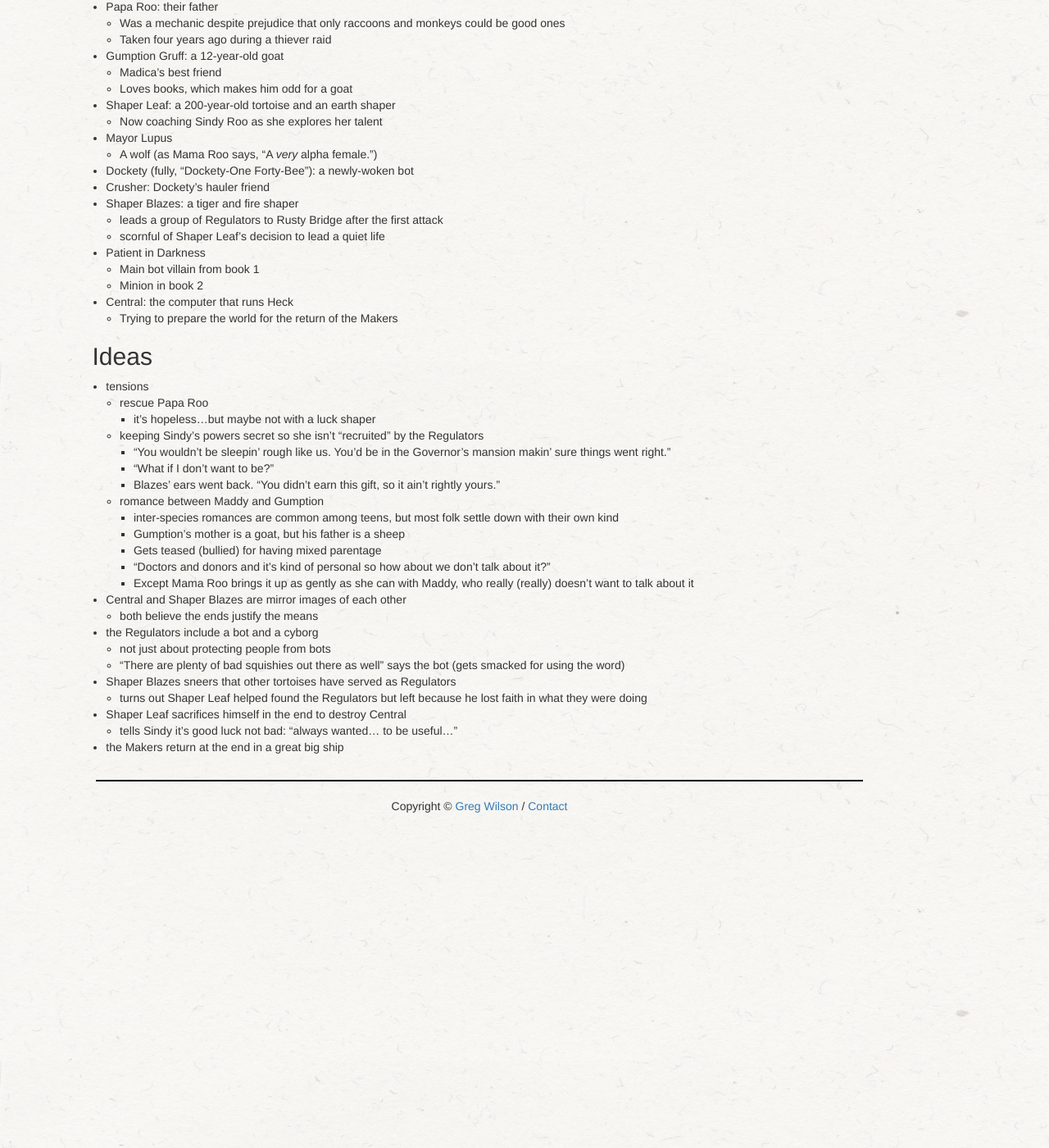
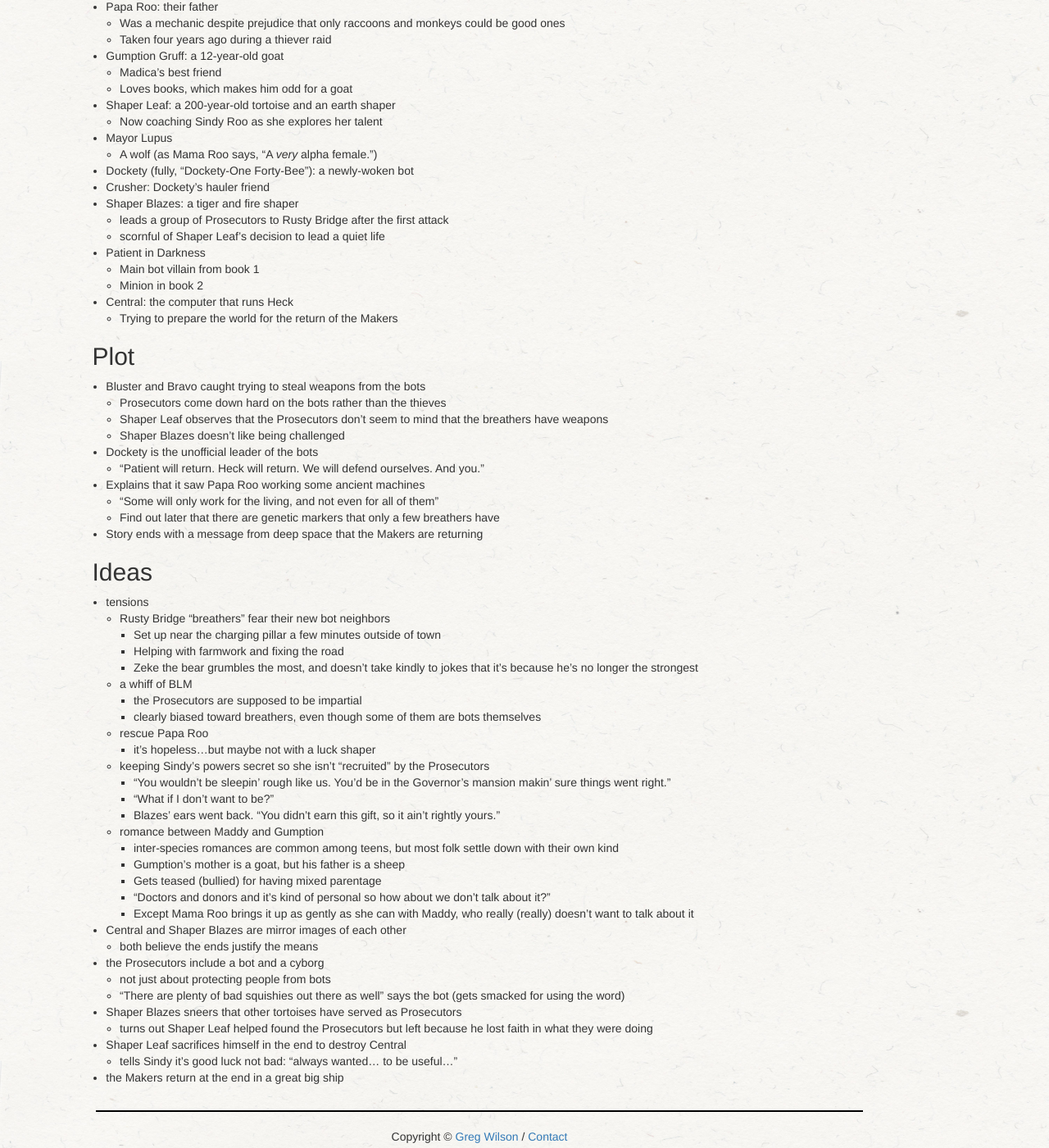
Before and after one commit to gvwilson/sensibleadventures, a Jekyll site: the page built from maddy-roo/in-heck.md, in a window 1280 px wide and 1400 px high, scrolled down 413 px. Shown: the whole window at 82% size. Built offline with Jekyll 4.4.1, drawn with Linux system fonts in a browser that asks for light colours; nearby versions of some CDN libraries; library files that are not in the unit come from our copies.

Commit message:
More outlining

```diff
--- a/maddy-roo/in-heck.md
+++ b/maddy-roo/in-heck.md
@@ -24,7 +24,7 @@
 -   Dockety (fully, "Dockety-One Forty-Bee"): a newly-woken bot
 -   Crusher: Dockety's hauler friend
 -   Shaper Blazes: a tiger and fire shaper
-    -   leads a group of Regulators to Rusty Bridge after the first attack
+    -   leads a group of Prosecutors to Rusty Bridge after the first attack
     -   scornful of Shaper Leaf's decision to lead a quiet life
 -   Patient in Darkness
     -   Main bot villain from book 1
@@ -32,12 +32,32 @@
 -   Central: the computer that runs Heck
     -   Trying to prepare the world for the return of the Makers
 
+## Plot
+
+-   Bluster and Bravo caught trying to steal weapons from the bots
+    -   Prosecutors come down hard on the bots rather than the thieves
+    -   Shaper Leaf observes that the Prosecutors don't seem to mind that the breathers have weapons
+    -   Shaper Blazes doesn't like being challenged
+-   Dockety is the unofficial leader of the bots
+    -   "Patient will return. Heck will return. We will defend ourselves. And you."
+-   Explains that it saw Papa Roo working some ancient machines
+    -   "Some will only work for the living, and not even for all of them"
+    -   Find out later that there are genetic markers that only a few breathers have
+-   Story ends with a message from deep space that the Makers are returning
+
 ## Ideas
 
 -   tensions
+    -   Rusty Bridge "breathers" fear their new bot neighbors
+        -   Set up near the charging pillar a few minutes outside of town
+        -   Helping with farmwork and fixing the road
+        -   Zeke the bear grumbles the most, and doesn't take kindly to jokes that it's because he's no longer the strongest
+    -   a whiff of BLM
+        -   the Prosecutors are supposed to be impartial
+        -   clearly biased toward breathers, even though some of them are bots themselves
     -   rescue Papa Roo
         -   it's hopeless...but maybe not with a luck shaper
-    -   keeping Sindy's powers secret so she isn't "recruited" by the Regulators
+    -   keeping Sindy's powers secret so she isn't "recruited" by the Prosecutors
         -   "You wouldn't be sleepin' rough like us. You'd be in the Governor's mansion makin' sure things went right."
         -   "What if I don't want to be?"
         -   Blazes' ears went back. "You didn't earn this gift, so it ain't rightly yours."
@@ -49,11 +69,11 @@
         -   Except Mama Roo brings it up as gently as she can with Maddy, who really (really) doesn't want to talk about it
 -   Central and Shaper Blazes are mirror images of each other
     -   both believe the ends justify the means
--   the Regulators include a bot and a cyborg
+-   the Prosecutors include a bot and a cyborg
     -   not just about protecting people from bots
     -   "There are plenty of bad squishies out there as well" says the bot (gets smacked for using the word)
--   Shaper Blazes sneers that other tortoises have served as Regulators
-    -   turns out Shaper Leaf helped found the Regulators but left because he lost faith in what they were doing
+-   Shaper Blazes sneers that other tortoises have served as Prosecutors
+    -   turns out Shaper Leaf helped found the Prosecutors but left because he lost faith in what they were doing
 -   Shaper Leaf sacrifices himself in the end to destroy Central
     -   tells Sindy it's good luck not bad: "always wanted... to be useful..."
 -   the Makers return at the end in a great big ship
```
